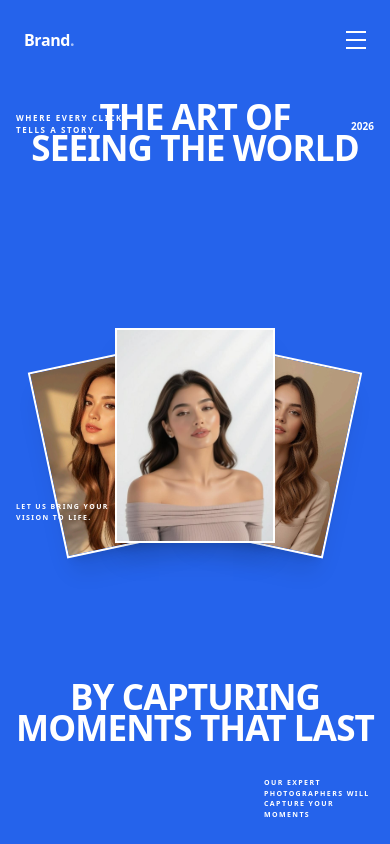
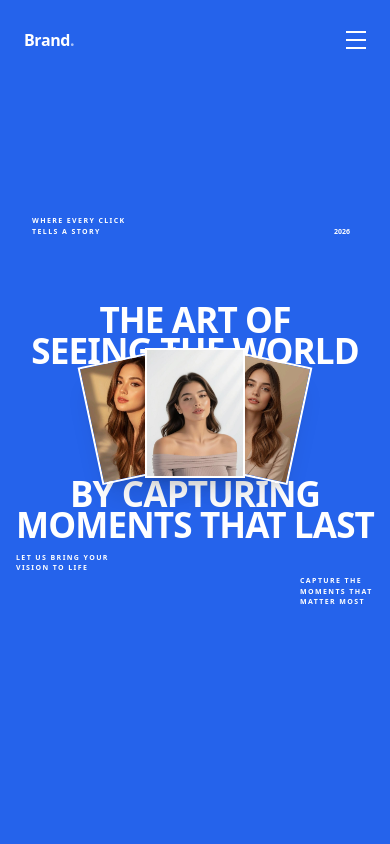
Before and after one commit to rohxama/Gallery-Website, a Next.js app: page / in a window 390 px wide. Built offline with nearby package versions, Linux system fonts and the light colour scheme.

Commit message:
hero-section responsive adjustments

```diff
--- a/src/app/page.tsx
+++ b/src/app/page.tsx
@@ -18,12 +18,14 @@ export default function Home() {
       opacity: 1,
       x: -10,
       duration: 0.5,
+      delay: 0,
     }).to(
       rightPhotoRef.current,
       {
         opacity: 1,
         x: 10,
         duration: 0.5,
+        delay: 0,
       },
       "<",
     );
@@ -36,7 +38,7 @@ export default function Home() {
   return (
     <section className="relative w-full min-h-screen overflow-hidden bg-[#2563EB] pt-36 sm:pt-44 md:pt-60 lg:pt-72">
       {/* Hero Heading */}
-      <h1 className="absolute inset-0 flex flex-col justify-between py-[12vh] sm:py-[14vh] md:py-[15vh] items-center text-center pointer-events-none select-none overflow-hidden font-[var(--font-oswald)] text-[min(9vw,80px)] font-bold uppercase leading-[0.88] tracking-tight text-white">
+      <h1 className="absolute inset-0 flex flex-col justify-between py-[36vh] xs:py-[34vh] sm:py-[25vh] md:py-[20vh]  lg:py-[16vh] items-center text-center pointer-events-none select-none overflow-hidden font-[var(--font-oswald)] text-[min(9vw,120px)] font-bold uppercase leading-[0.88] tracking-tight text-white">
         <div className="flex flex-col items-center">
           <span>THE ART OF</span>
           <span>SEEING THE WORLD</span>
@@ -49,18 +51,18 @@ export default function Home() {
       </h1>
 
       {/* Top Left Tagline */}
-      <div className="absolute top-28 left-4 z-30 sm:top-32 sm:left-6 md:top-40 md:left-12 lg:left-16">
-        <p className="text-[8px] font-bold uppercase tracking-[0.2em] text-white sm:text-[9px] md:text-[10px]">
+      <div className="absolute top-54 left-8 z-30 sm:top-32 sm:left-6 md:top-32 md:left-12 lg:left-16">
+        <p className="text-[7px] font-bold uppercase tracking-[0.2em] text-white sm:text-[9px] md:text-[10px]">
           Where Every Click
         </p>
-        <p className="text-[8px] font-bold uppercase tracking-[0.2em] text-white sm:text-[9px] md:text-[10px]">
+        <p className="text-[7px] font-bold uppercase tracking-[0.2em] text-white sm:text-[9px] md:text-[10px]">
           Tells A Story
         </p>
       </div>
 
       {/* Top Right Year */}
-      <div className="absolute top-28 right-4 z-30 sm:top-32 sm:right-6 md:top-40 md:right-12 lg:right-16">
-        <span className="font-[var(--font-oswald)] text-[10px] font-semibold text-white sm:text-xs md:text-sm">
+      <div className="absolute top-54 right-10 z-30 sm:top-32 sm:right-6 md:top-32 md:right-12 lg:right-16">
+        <span className="font-[var(--font-oswald)] text-[7px] font-semibold text-white sm:text-xs md:text-sm">
           2026
         </span>
       </div>
@@ -71,12 +73,26 @@ export default function Home() {
           {/* Left Back Photo */}
           <div
             ref={leftPhotoRef}
-            className="absolute overflow-hidden border-[2px] border-white shadow-xl sm:border-[3px] sm:shadow-2xl md:border-4 opacity-0"
+            className="
+    absolute overflow-hidden border-[2px] border-white shadow-xl
+    sm:border-[3px] sm:shadow-2xl md:border-4 opacity-0
+
+    h-[120px]
+    sm:h-[220px]
+    md:h-[260px]
+    lg:h-[320px]
+
+    w-[100px]
+    sm:w-[180px]
+    md:w-[220px]
+    lg:w-[240px]
+
+    left-[10%]
+    sm:left-[-6%]
+    md:left-[-8%]
+  "
             style={{
-              width: "clamp(140px, 22vw, 240px)",
-              height: "clamp(190px, 30vw, 320px)",
               top: "18%",
-              left: "-8%",
               transform: "rotate(-12deg)",
               zIndex: 10,
             }}
@@ -86,18 +102,29 @@ export default function Home() {
               alt="Left portrait"
               fill
               className="object-cover"
-              sizes="(max-width: 640px) 140px, (max-width: 768px) 180px, (max-width: 1024px) 220px, 240px"
             />
           </div>
 
           {/* Center Main Photo */}
           <div
             ref={centerPhotoRef}
-            className="absolute overflow-hidden border-[2px] border-white shadow-xl sm:border-[3px] sm:shadow-2xl md:border-4"
+            className="
+  absolute overflow-hidden border-[2px] border-white shadow-xl
+  sm:border-[3px] sm:shadow-2xl md:border-4
+  top-[15%] sm:top-[7%] md:top-[8%] lg:top-[10%]
+
+  z-30
+   h-[130px]
+    sm:h-[220px]
+    md:h-[290px]
+    lg:h-[350px]
+
+    w-[100px]
+    sm:w-[180px]
+    md:w-[220px]
+    lg:w-[240px]
+"
             style={{
-              width: "clamp(160px, 24vw, 270px)",
-              height: "clamp(215px, 34vw, 360px)",
-              top: "8%",
               left: "50%",
               transform: "translateX(-50%) rotate(0deg)",
               zIndex: 30,
@@ -108,21 +135,35 @@ export default function Home() {
               alt="Center portrait"
               fill
               className="object-cover"
-              sizes="(max-width: 640px) 160px, (max-width: 768px) 200px, (max-width: 1024px) 250px, 270px"
             />
           </div>
 
           {/* Right Back Photo */}
-          <div
+           <div
             ref={rightPhotoRef}
-            className="absolute overflow-hidden border-[2px] border-white shadow-xl sm:border-[3px] sm:shadow-2xl md:border-4 opacity-0"
+            className="
+    absolute overflow-hidden border-[2px] border-white shadow-xl
+    sm:border-[3px] sm:shadow-2xl md:border-4 opacity-0
+
+    h-[120px]
+    xs:h-[140px]
+    sm:h-[220px]
+    md:h-[260px]
+    lg:h-[320px]
+
+    w-[100px]
+    sm:w-[180px]
+    md:w-[220px]
+    lg:w-[240px]
+
+    right-[10%]
+    sm:right-[-6%]
+    md:right-[-8%]
+  "
             style={{
-              width: "clamp(140px, 22vw, 240px)",
-              height: "clamp(190px, 30vw, 320px)",
               top: "18%",
-              right: "-8%",
               transform: "rotate(12deg)",
-              zIndex: 15,
+              zIndex: 10,
             }}
           >
             <Image
@@ -130,23 +171,23 @@ export default function Home() {
               alt="Right portrait"
               fill
               className="object-cover"
-              sizes="(max-width: 640px) 140px, (max-width: 768px) 180px, (max-width: 1024px) 220px, 240px"
+              sizes="(max-width: 640px) 120px, (max-width: 768px) 180px, (max-width: 1024px) 220px, 240px"
             />
           </div>
         </div>
       </div>
 
       {/* Left Side Text */}
-      <div className="absolute bottom-[38%] left-4 z-30 max-w-[100px] sm:bottom-[40%] sm:left-6 sm:max-w-[130px] md:left-24 md:max-w-[160px] lg:left-28">
+      <div className="absolute bottom-[32%] left-4 z-30 max-w-[100px] sm:bottom-[40%] sm:left-6 sm:max-w-[130px] md:left-10 md:max-w-[160px] lg:left-28">
         <p className="text-[7px] font-bold uppercase tracking-[0.2em] text-white sm:text-[8px] md:text-[9px] lg:text-[10px]">
-          Let us bring your vision to life.
+          Let us bring your vision to life
         </p>
       </div>
 
       {/* Bottom Right Text */}
-      <div className="absolute bottom-6 right-4 z-30 max-w-[110px] sm:bottom-8 sm:right-6 sm:max-w-[140px] md:bottom-[32%] md:right-12 md:max-w-[180px] lg:right-16">
+      <div className="absolute bottom-[28%] z-30 max-w-[110px] sm:bottom-30 sm:max-w-[140px] md:bottom-[36%] md:max-w-[100px] right-[-20px] xl:right-12">
         <p className="text-[7px] font-bold uppercase tracking-[0.2em] text-white sm:text-[8px] md:text-[9px] lg:text-[10px]">
-          Our expert photographers will capture your moments
+          Capture the moments that matter most
         </p>
       </div>
     </section>
```
